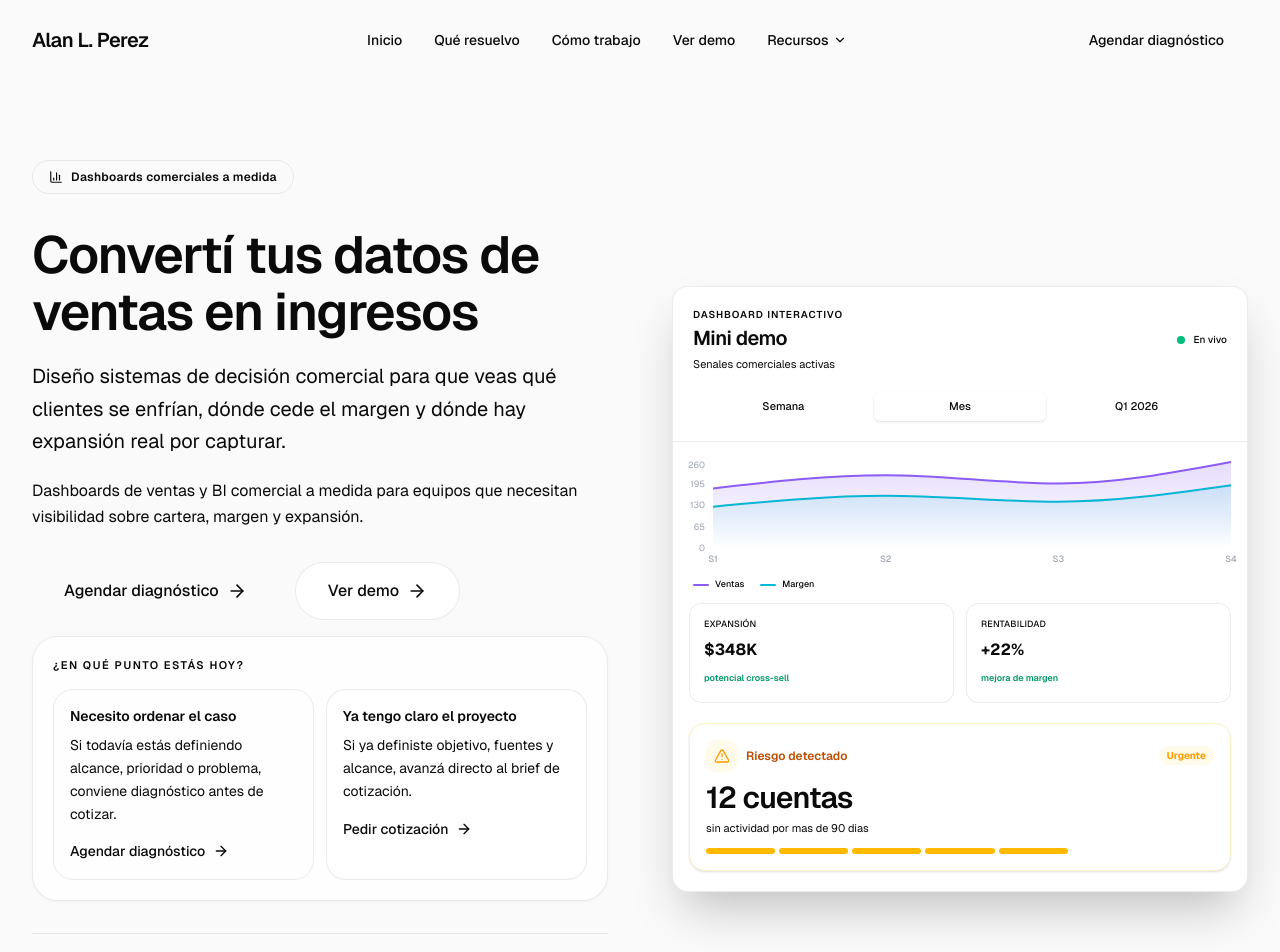
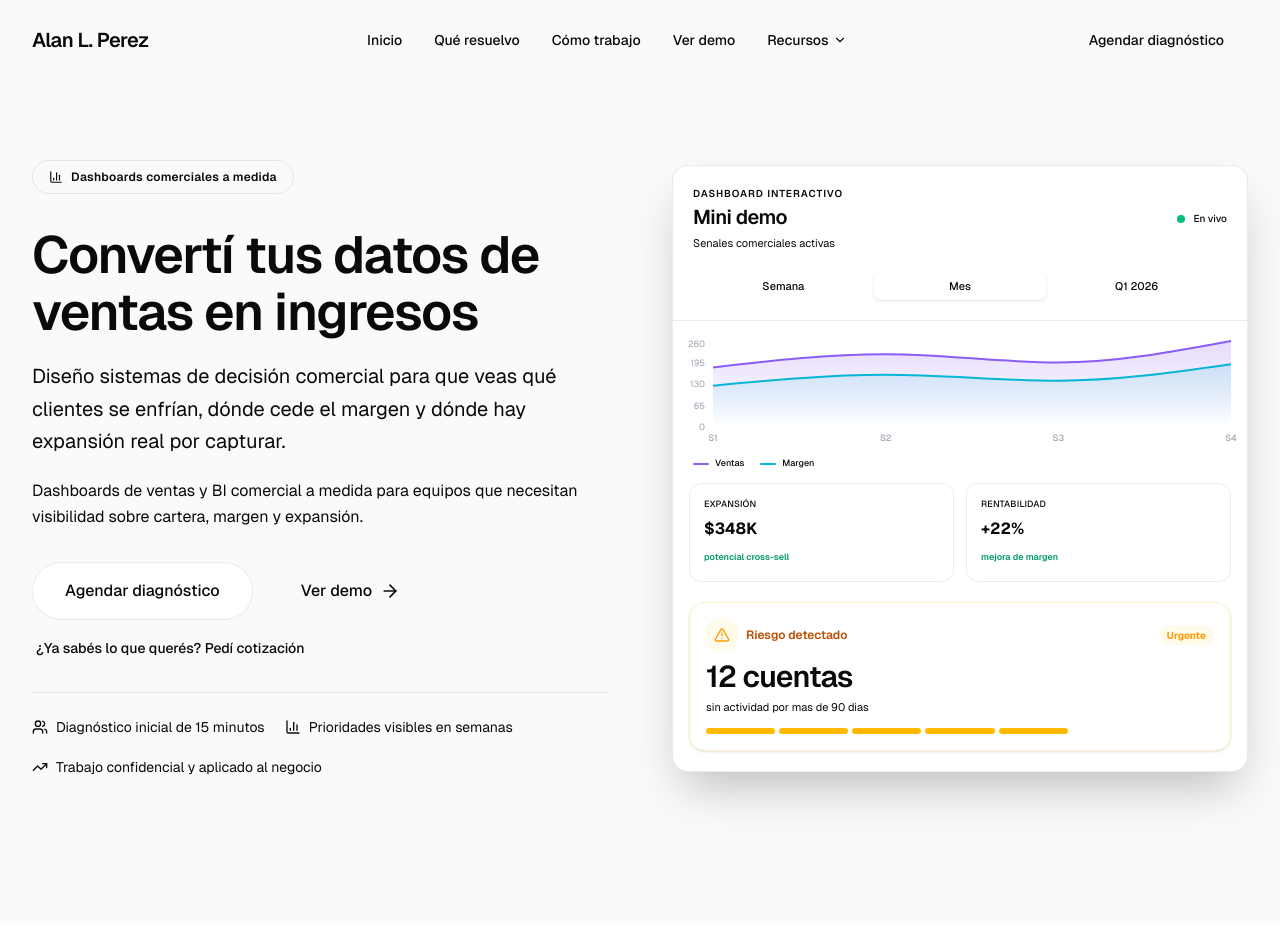
Before and after one commit to AluenIriarte/WebPage, a React (Vite) app: page / in a window 1280 px wide. Shown: the top 952 px of the page. Built offline with nearby package versions, Linux system fonts and the light colour scheme.

Commit message:
Revert hero decision block

```diff
--- a/src/app/components/Hero.tsx
+++ b/src/app/components/Hero.tsx
@@ -44,67 +44,29 @@ export function Hero() {
                 <a
                   href="#contacto"
                   onClick={() => trackDiagnosisClick("hero")}
-                  className="group inline-flex items-center justify-center rounded-full bg-accent px-8 py-4 text-base font-medium text-accent-foreground transition-all duration-300 hover:scale-[1.02] hover:bg-accent/90 hover:shadow-xl hover:shadow-accent/25"
+                  className="inline-flex items-center justify-center rounded-full border border-border bg-white px-8 py-4 text-base font-medium text-foreground transition-all duration-300 hover:border-accent/40 hover:bg-accent/5 hover:text-accent"
                 >
                   {"Agendar diagnóstico"}
-                  <ArrowRight className="ml-2 h-5 w-5 transition-transform group-hover:translate-x-1" />
                 </a>
 
                 <Link
                   to={DEMO_PAGE_HREF}
                   onClick={() => trackEvent("demo_click", { source: "hero" })}
-                  className="group inline-flex items-center justify-center rounded-full border border-border bg-white px-8 py-4 text-base font-medium text-foreground transition-all duration-300 hover:border-accent/40 hover:bg-accent/5 hover:text-accent"
+                  className="group inline-flex items-center justify-center rounded-full bg-accent px-8 py-4 text-base font-medium text-accent-foreground transition-all duration-300 hover:scale-[1.02] hover:bg-accent/90 hover:shadow-xl hover:shadow-accent/25"
                 >
                   {"Ver demo"}
                   <ArrowRight className="ml-2 h-5 w-5 transition-transform group-hover:translate-x-1" />
                 </Link>
               </div>
 
-              <div className="rounded-[1.6rem] border border-border/60 bg-white/82 p-4 shadow-sm shadow-black/[0.03] sm:p-5">
-                <p className="text-[11px] font-semibold uppercase tracking-[0.14em] text-muted-foreground/55">
-                  {"¿En qué punto estás hoy?"}
-                </p>
-
-                <div className="mt-4 grid gap-3 sm:grid-cols-2">
-                  <a
-                    href="#contacto"
-                    onClick={() => trackDiagnosisClick("hero_segmented")}
-                    className="group rounded-[1.25rem] border border-accent/18 bg-accent/[0.05] p-4 transition-all duration-200 hover:border-accent/35 hover:bg-accent/[0.08]"
-                  >
-                    <p className="text-sm font-semibold text-foreground">
-                      {"Necesito ordenar el caso"}
-                    </p>
-                    <p className="mt-2 text-sm leading-relaxed text-muted-foreground">
-                      {
-                        "Si todavía estás definiendo alcance, prioridad o problema, conviene diagnóstico antes de cotizar."
-                      }
-                    </p>
-                    <span className="mt-4 inline-flex items-center text-sm font-medium text-accent">
-                      {"Agendar diagnóstico"}
-                      <ArrowRight className="ml-2 h-4 w-4 transition-transform group-hover:translate-x-1" />
-                    </span>
-                  </a>
-
-                  <Link
-                    to={QUOTE_PAGE_HREF}
-                    onClick={() => trackQuoteClick("hero_segmented")}
-                    aria-label="Ir al formulario de cotización"
-                    className="group rounded-[1.25rem] border border-border/60 bg-white p-4 transition-all duration-200 hover:border-accent/30 hover:bg-accent/[0.03]"
-                  >
-                    <p className="text-sm font-semibold text-foreground">
-                      {"Ya tengo claro el proyecto"}
-                    </p>
-                    <p className="mt-2 text-sm leading-relaxed text-muted-foreground">
-                      {
-                        "Si ya definiste objetivo, fuentes y alcance, avanzá directo al brief de cotización."
-                      }
-                    </p>
-                    <span className="mt-4 inline-flex items-center text-sm font-medium text-foreground transition-colors duration-200 group-hover:text-accent">
-                      {"Pedir cotización"}
-                      <ArrowRight className="ml-2 h-4 w-4 transition-transform group-hover:translate-x-1" />
-                    </span>
-                  </Link>
-                </div>
+              <div className="pl-1">
+                <Link
+                  to={QUOTE_PAGE_HREF}
+                  onClick={() => trackQuoteClick("hero")}
+                  className="inline-flex items-center text-sm font-medium text-accent transition-colors duration-200 hover:text-accent/75"
+                >
+                  {"¿Ya sabés lo que querés? Pedí cotización"}
+                </Link>
               </div>
             </div>
 
```
